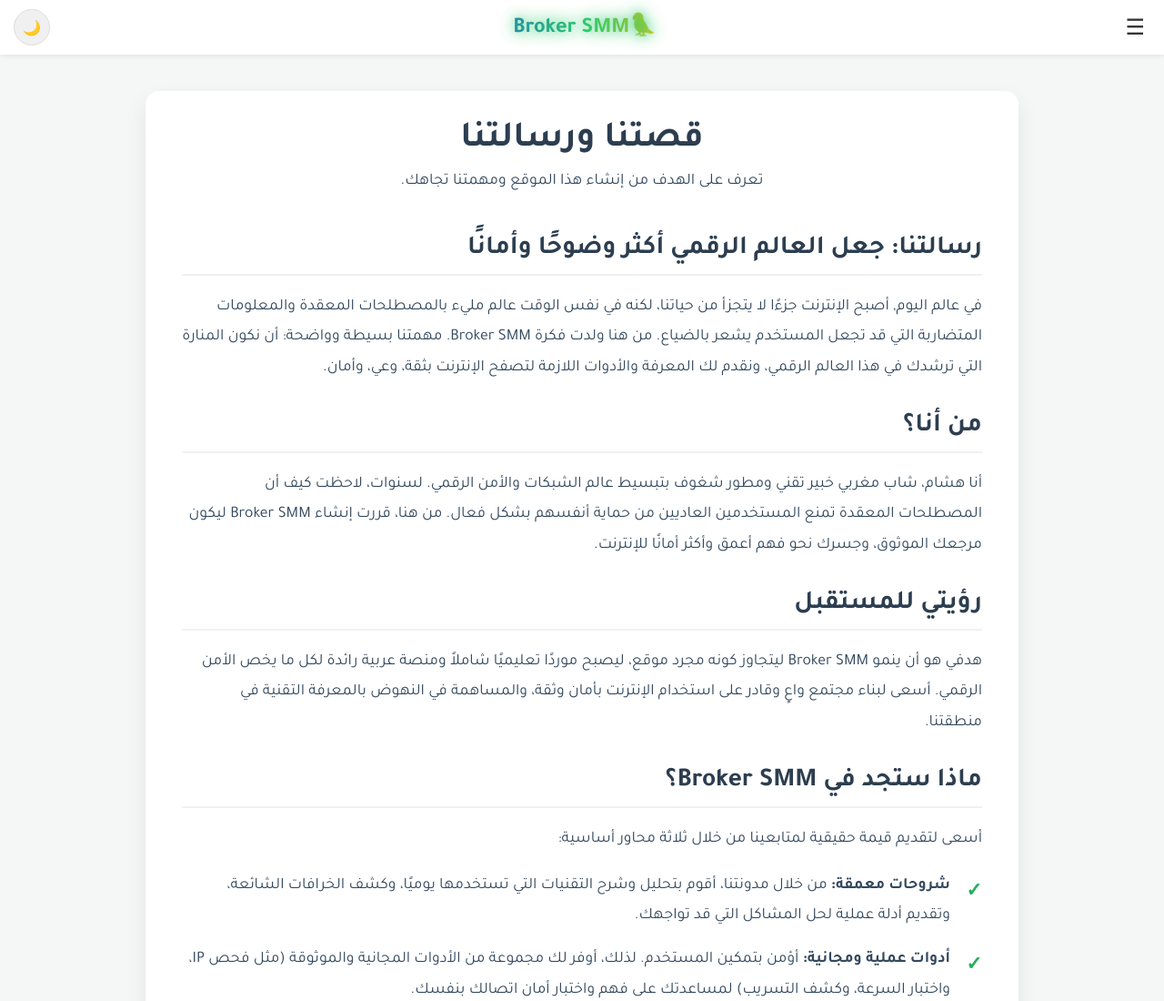
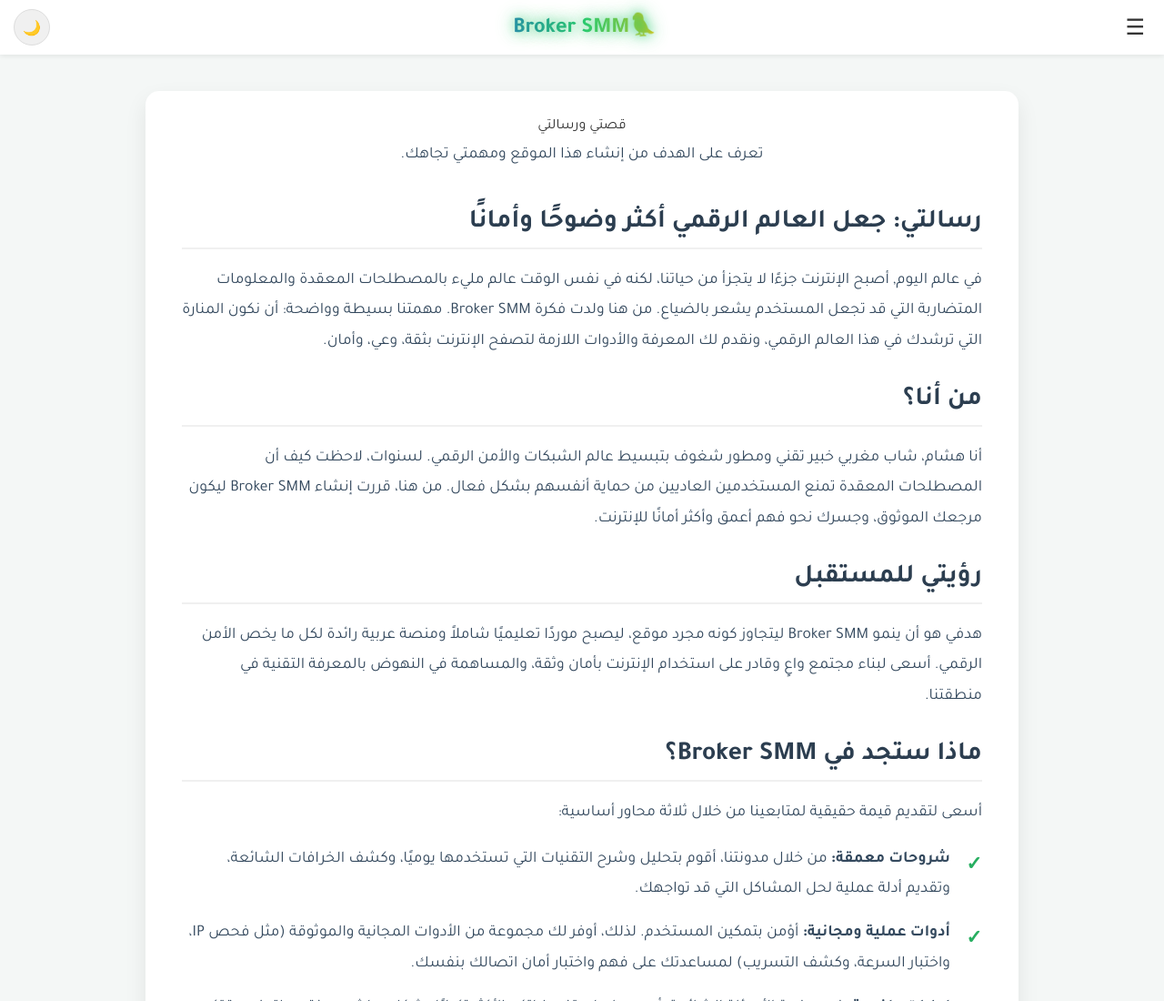
Before and after one commit to broker-smm/brokersmm-site, a plain HTML site: page about.html in a window 1280 px wide. Shown: the top 1100 px of the page at 91% size. Drawn offline with Linux system fonts and the light colour scheme; a web font is replaced by a local one.

Commit message:
Update about.html

```diff
--- a/about.html
+++ b/about.html
@@ -65,11 +65,11 @@
         <div class="container">
             <div class="page-content text-content">
                 <div class="blog-intro">
-                    <h2>قصتنا ورسالتنا</h2>
-                    <p>تعرف على الهدف من إنشاء هذا الموقع ومهمتنا تجاهك.</p>
+                    <h2></h2>قصتي ورسالتي</h2>
+                    <p>تعرف على الهدف من إنشاء هذا الموقع ومهمتي تجاهك.</p>
                 </div>
 
-                <h3>رسالتنا: جعل العالم الرقمي أكثر وضوحًا وأمانًا</h3>
+                <h3>رسالتي: جعل العالم الرقمي أكثر وضوحًا وأمانًا</h3>
                 <p>في عالم اليوم, أصبح الإنترنت جزءًا لا يتجزأ من حياتنا، لكنه في نفس الوقت عالم مليء بالمصطلحات المعقدة والمعلومات المتضاربة التي قد تجعل المستخدم يشعر بالضياع. من هنا ولدت فكرة Broker SMM. مهمتنا بسيطة وواضحة: أن نكون المنارة التي ترشدك في هذا العالم الرقمي، ونقدم لك المعرفة والأدوات اللازمة لتصفح الإنترنت بثقة، وعي، وأمان.</p>
 
                 <h3>من أنا؟</h3>
```
